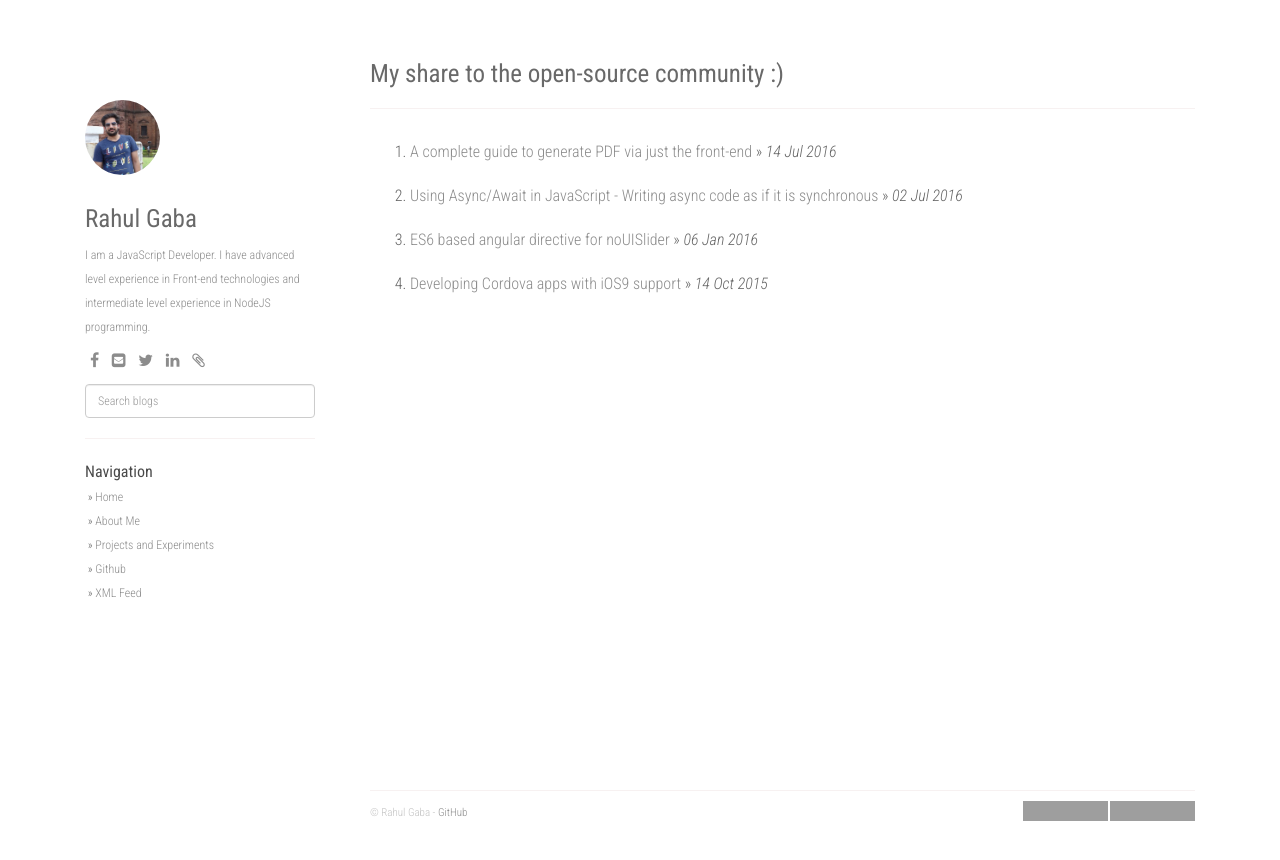
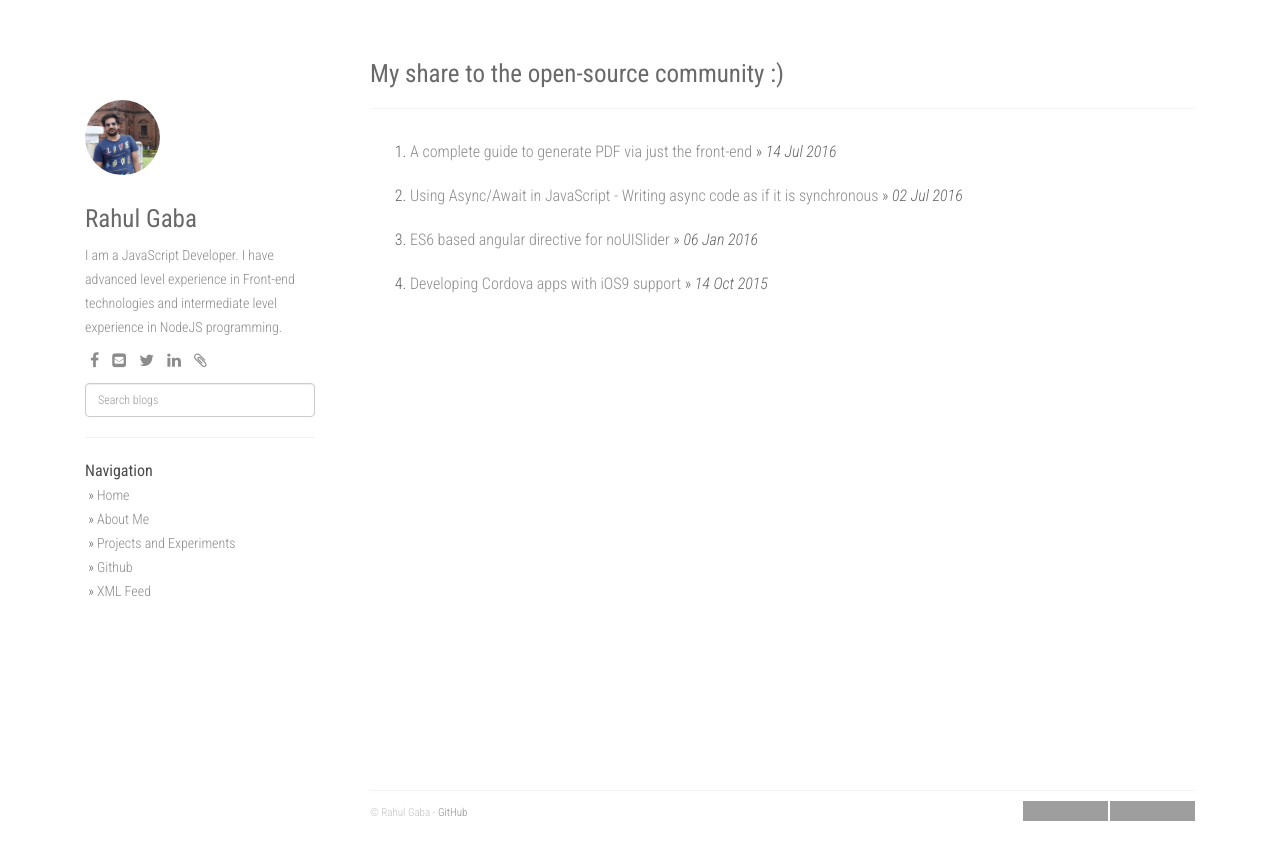
Before and after one commit to rgabs/rgabs.github.io, a Jekyll site: the page built from index.html, in a window 1280 px wide. Shown: the top 860 px of the page. Built offline with Jekyll 4.4.1, drawn with Linux system fonts in a browser that asks for light colours; nearby versions of some CDN libraries; the list of posts is cut into pages by our own code; grey boxes are pictures that could not be loaded.

Commit message:
font-size increade and media query for left nav

```diff
--- a/static/css/main.css
+++ b/static/css/main.css
@@ -134,7 +134,7 @@
 
 div.col-sm-3 {
   margin-top: 100px;
-  font-size: 12px;
+  font-size: 14px;
   color: #666;
 }
 div.col-sm-3 strong {
@@ -218,3 +218,8 @@
     margin-top: 30px;
   }
 }
+@media (min-width: 1400px) {
+  .fixed-condition {
+    max-width: 250px;
+  }
+}
```
